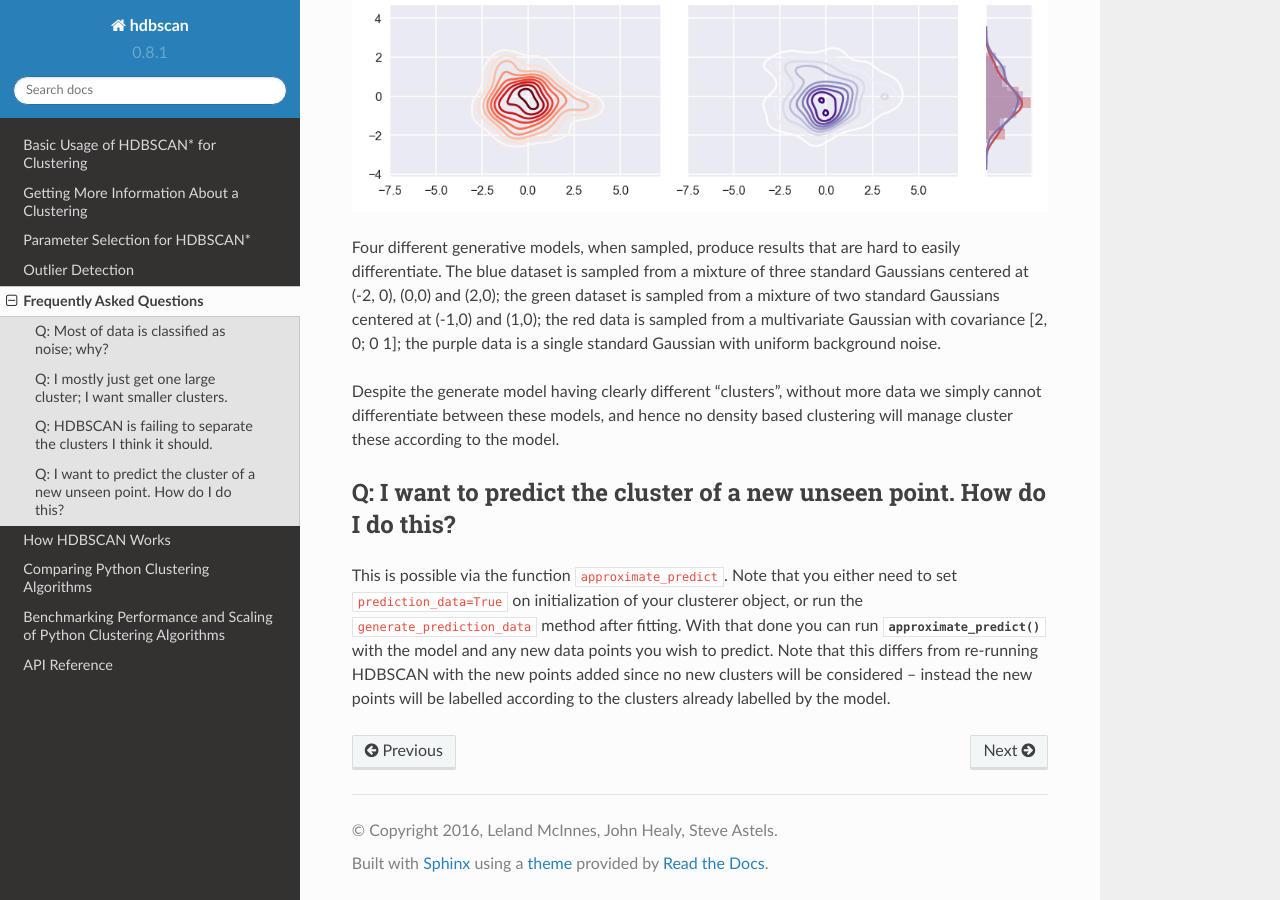
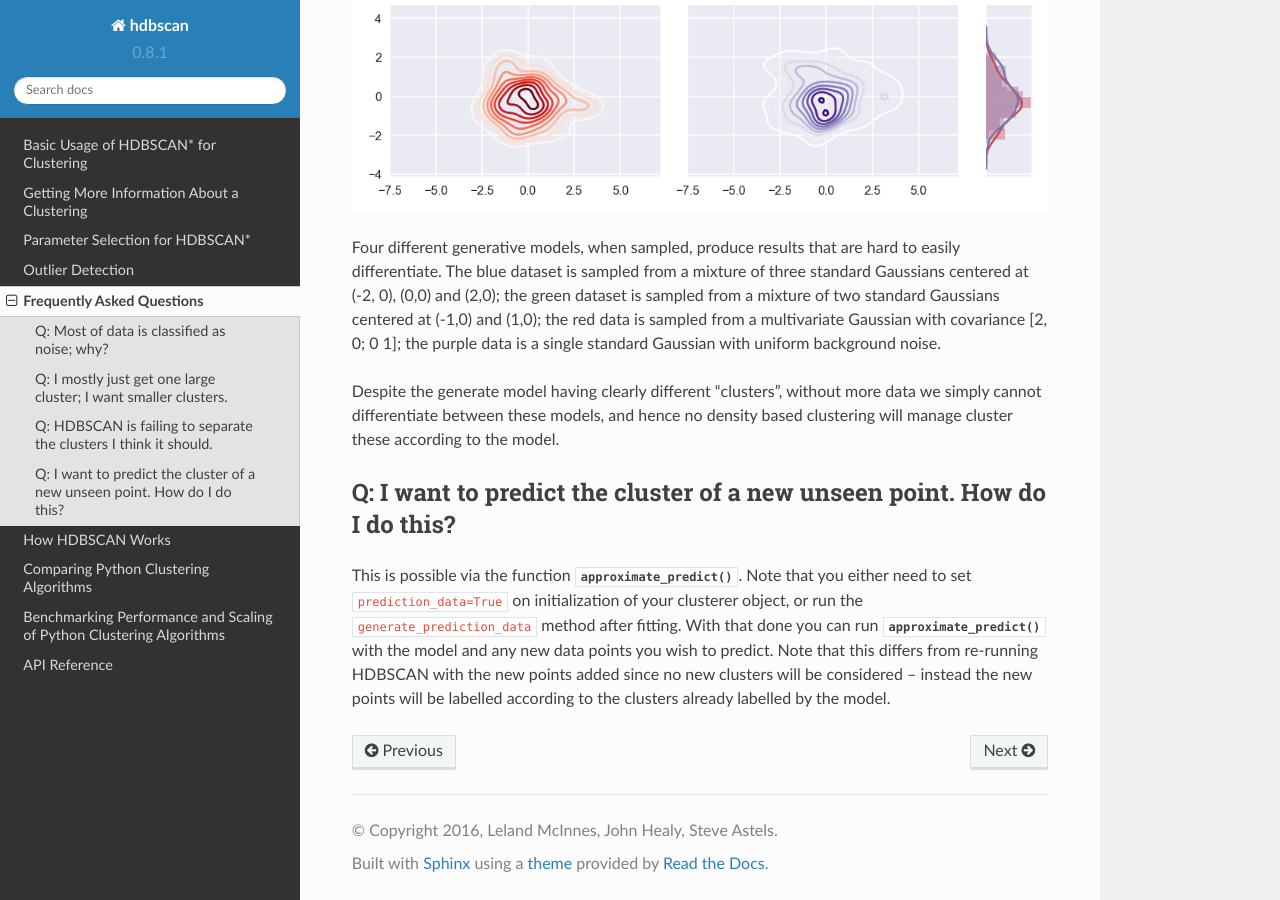
Before and after one commit to scikit-learn-contrib/hdbscan, a Sphinx documentation site: the page built from docs/faq.rst, in a window 1280 px wide and 900 px high, scrolled down 1597 px. Built offline with Sphinx 7.4.7 and the Read the Docs theme 2.0.0, drawn with Linux system fonts in a browser that asks for light colours; formulas are drawn with MathJax 3; part of the change alters nothing that is shown.

```diff
--- a/docs/faq.rst
+++ b/docs/faq.rst
@@ -50,10 +50,10 @@ density based clustering will manage cluster these according to the model.
 Q: I want to predict the cluster of a new unseen point. How do I do this?
 -------------------------------------------------------------------------
 
-This is possible via the function ``approximate_predict``. Note that you
+This is possible via the function :func:`~hdbscan.prediction.approximate_predict`. Note that you
 either need to set ``prediction_data=True`` on initialization of your
 clusterer object, or run the ``generate_prediction_data`` method after
-fitting. With that done you can run :func:`approximate_predict` with the model
+fitting. With that done you can run :func:`~hdbscan.prediction.approximate_predict` with the model
 and any new data points you wish to predict. Note that this differs from
 re-running HDBSCAN with the new points added since no new clusters will be
 considered -- instead the new points will be labelled according to the
```
